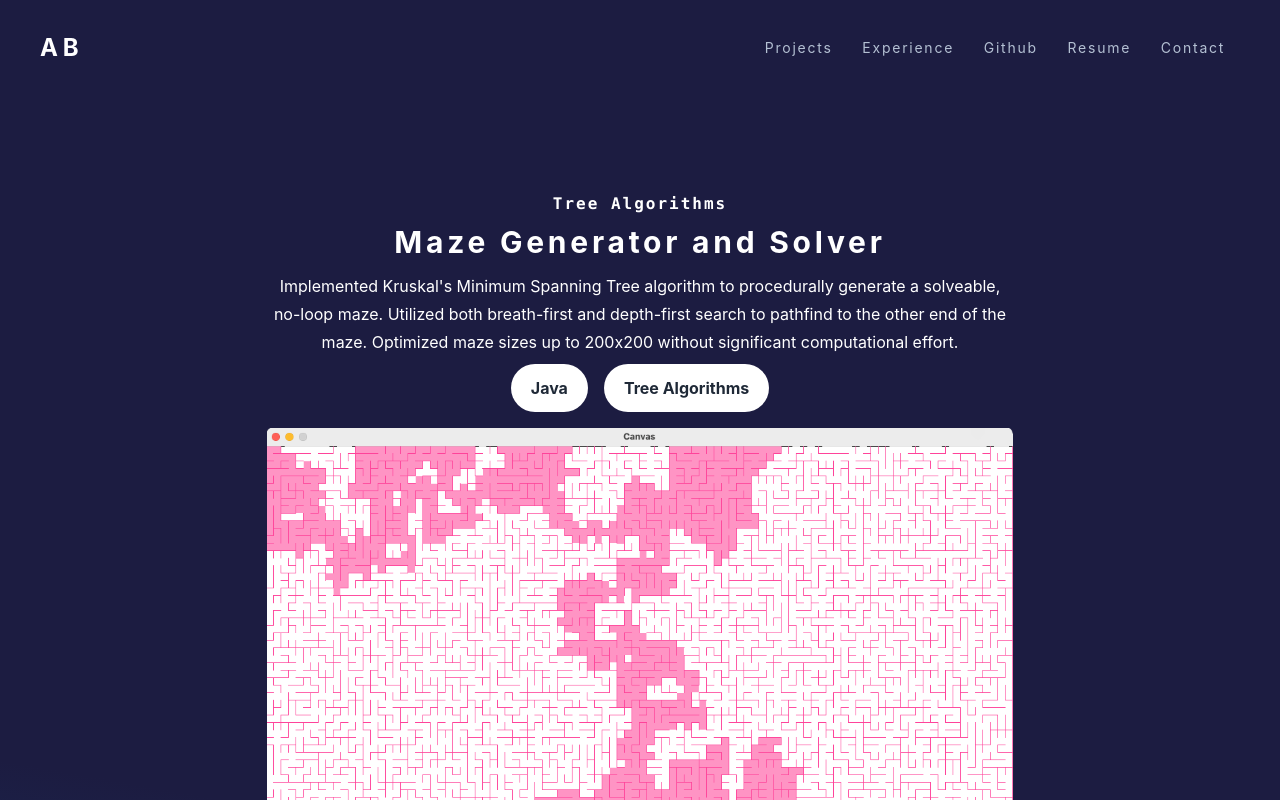
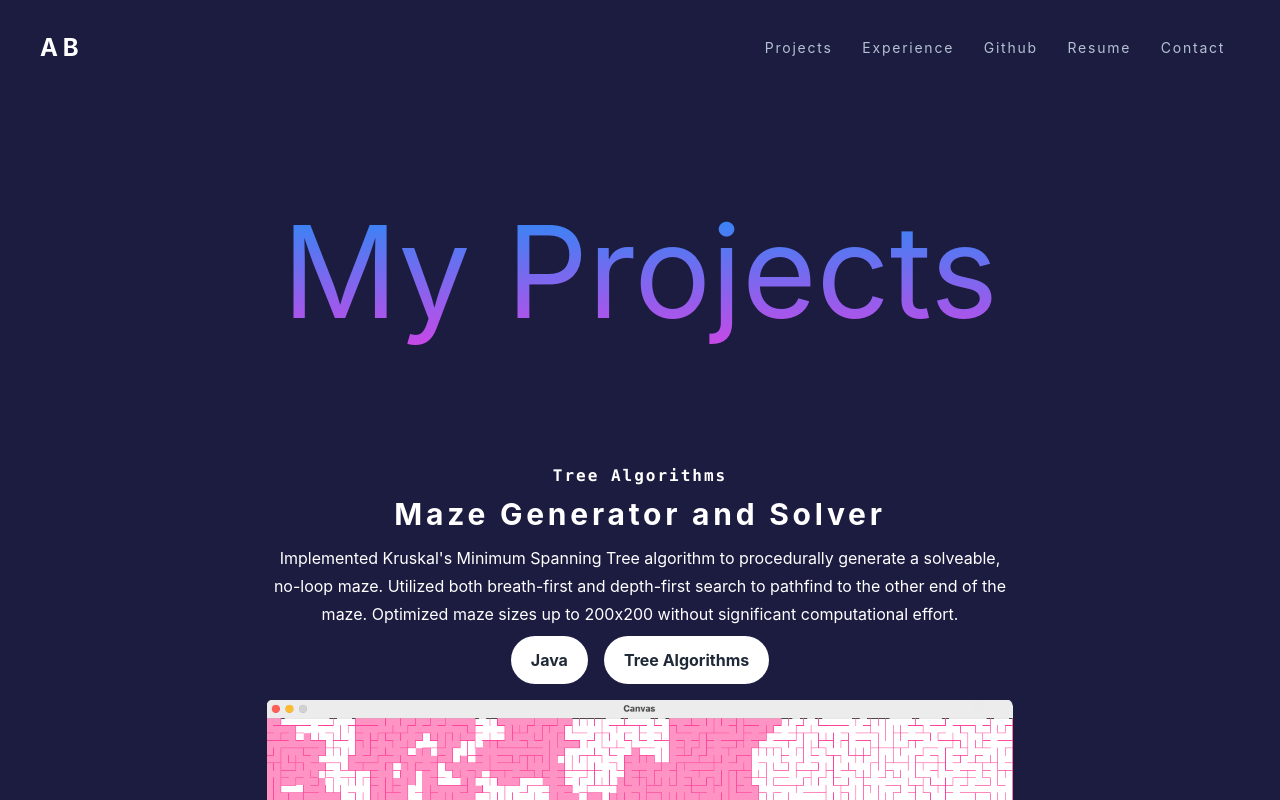
Before and after one commit to banushi-a/altonbanushi.com, a React (Create React App) app: page /projects in a window 1280 px wide. Shown: the top 800 px of the page. Built offline with nearby package versions, Linux system fonts and the light colour scheme.

Commit message:
Updated Projects Page

```diff
--- a/src/pages/Projects.tsx
+++ b/src/pages/Projects.tsx
@@ -38,6 +38,11 @@ const Projects = (): JSX.Element => {
           "linear-gradient(190deg, rgb(28, 28, 65) 30%, rgb(7, 152, 249) 100%)",
       }}
     >
+      <div className="container mx-auto flex pt-20 items-center justify-center">
+        <h2 className="text-[4rem] md:text-[5rem] lg:text-[8rem] bg-gradient-to-t from-my-pink to-my-blue bg-clip-text text-transparent text-center">
+          My Projects
+        </h2>
+      </div>
       <div className="container mx-auto flex flex-col py-24 items-center justify-center">
         {projectObjects.map((projectObject, i) => {
           return (
```
